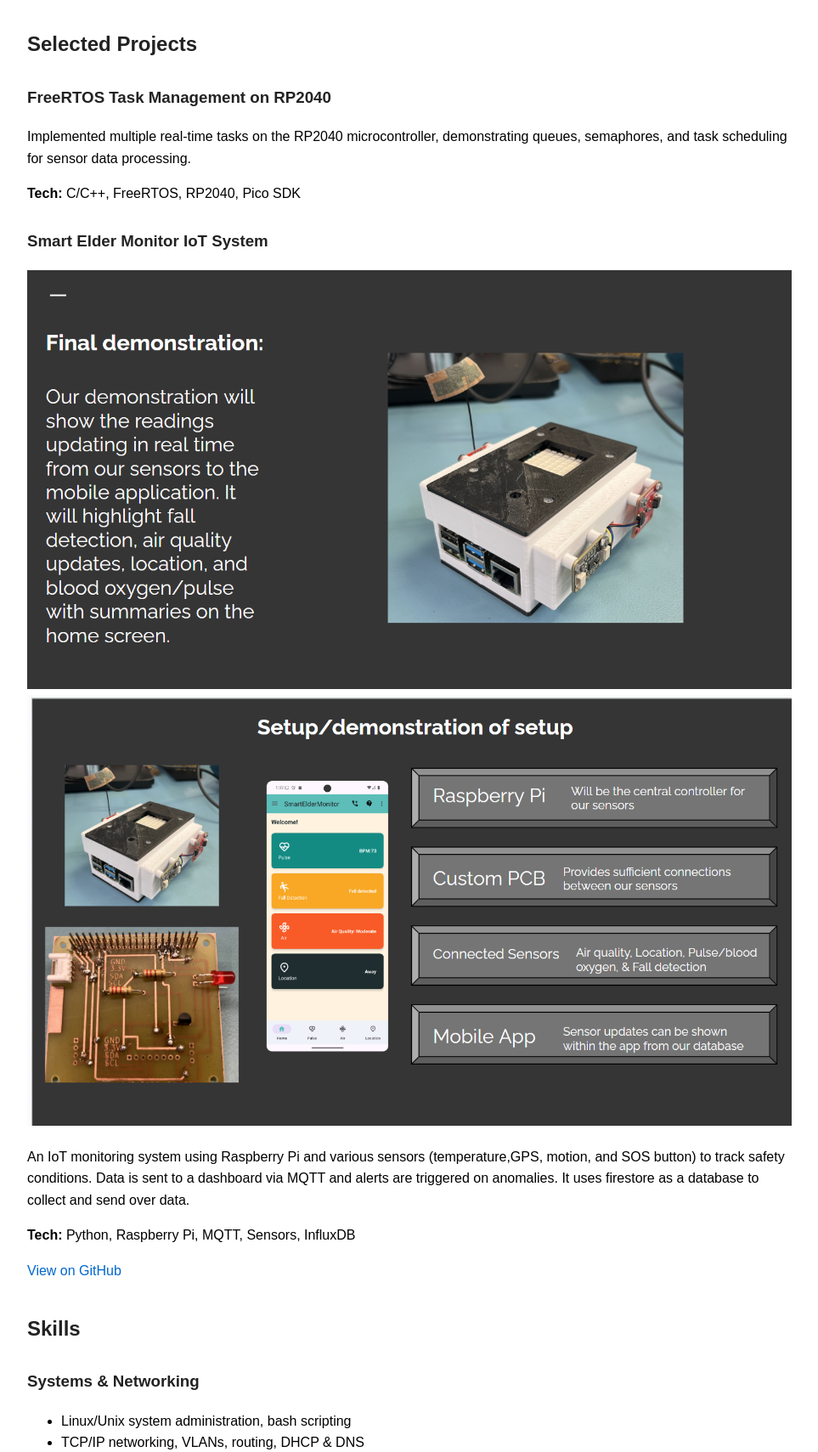
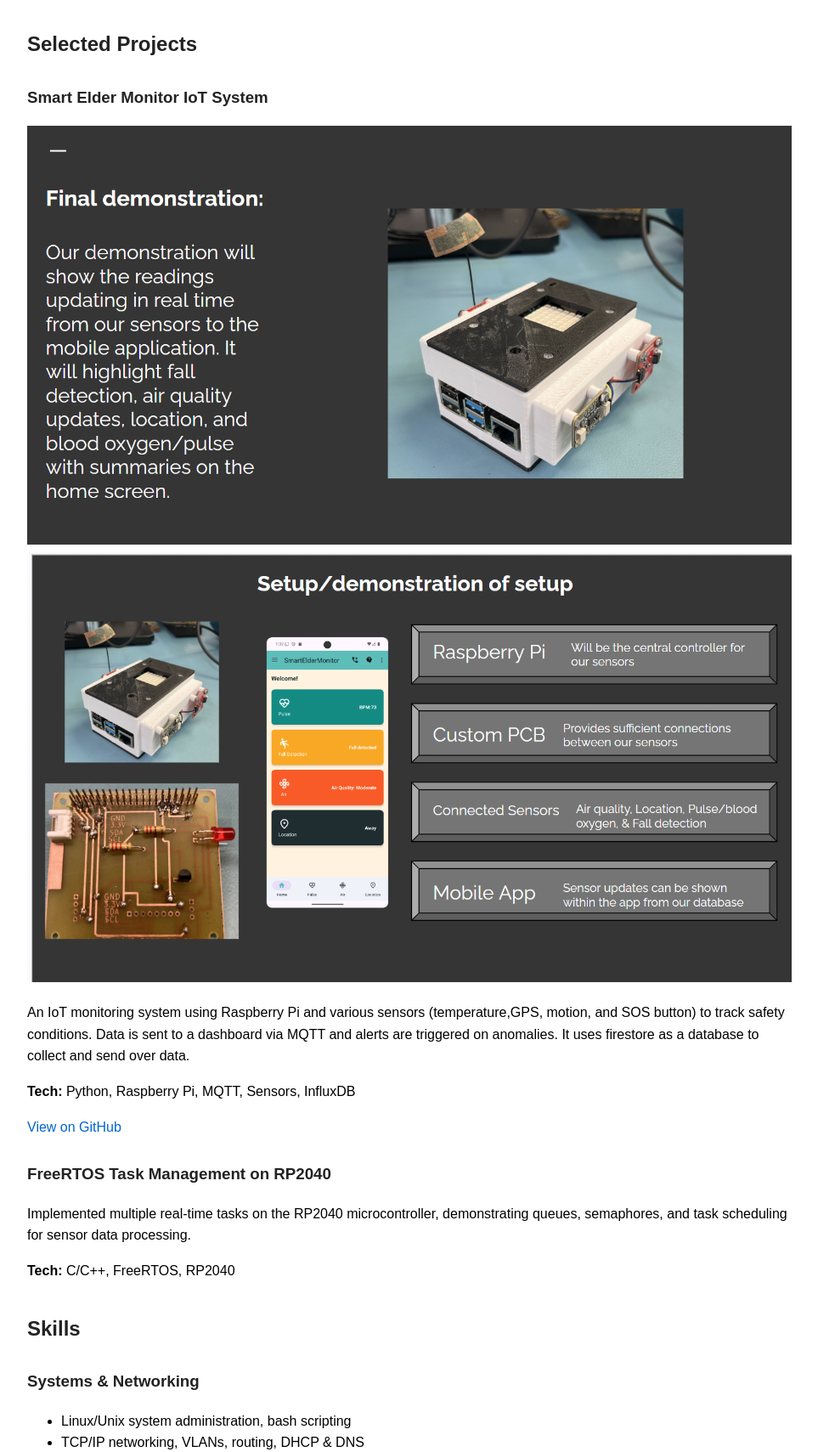
Before and after one commit to MoeFouladi/MoeFouladi.github.io, a plain HTML site: page index.html in a window 1280 px wide. Shown: the part 281-1990 px from the top of the page at 85% size, without its empty margins (8-971 px from the left). Drawn offline with Linux system fonts and the light colour scheme.

Commit message:
Update index.html

```diff
--- a/index.html
+++ b/index.html
@@ -23,14 +23,6 @@ I enjoy solving real‑world problems, configuring networks, and can say I under
 <h2>Selected Projects</h2>
 
 
-
-<div class="project">
-  <h3>FreeRTOS Task Management on RP2040</h3>
-  <p>Implemented multiple real‑time tasks on the RP2040 microcontroller, demonstrating queues, semaphores, and task scheduling for sensor data processing.</p>
-  <p><strong>Tech:</strong> C/C++, FreeRTOS, RP2040, Pico SDK</p>
-
-</div>
-
 <div class="project">
   <h3>Smart Elder Monitor IoT System</h3>
 <img src="images/SEM.png" alt="Smart Elder Monitor Architecture" style="max-width:100%; height:auto;">
@@ -40,6 +32,14 @@ I enjoy solving real‑world problems, configuring networks, and can say I under
   <p><strong>Tech:</strong> Python, Raspberry Pi, MQTT, Sensors, InfluxDB</p>
   <a href="https://github.com/EricSorokan8430/SmartElderMonitor">View on GitHub</a>
 </div>
+<div class="project">
+  <h3>FreeRTOS Task Management on RP2040</h3>
+  <p>Implemented multiple real‑time tasks on the RP2040 microcontroller, demonstrating queues, semaphores, and task scheduling for sensor data processing.</p>
+  <p><strong>Tech:</strong> C/C++, FreeRTOS, RP2040</p>
+
+</div>
+
+
 <h2>Skills</h2>
 
 <h3>Systems & Networking</h3>
```
